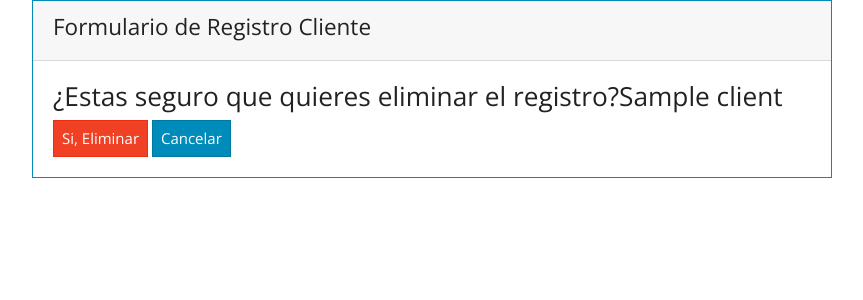
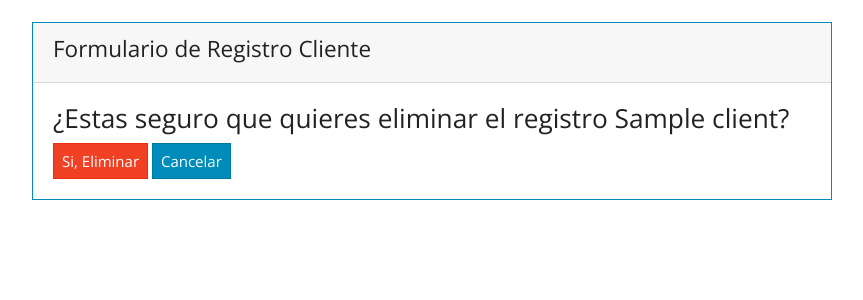
Before and after one commit to Junio28/appalmacen, a Django app: page /cliente/eliminar/1/ in a window 1280 px wide. Shown: the part 55-355 px from the top of the page, without its empty margins (208-1071 px from the left). Run offline with Django 3.2, Linux system fonts and the light colour scheme; tables that the repository leaves empty hold one stand-in row (values such as "Sample post"); some libraries are stand-ins or nearby versions.

Commit message:
Otros diseños y rediseños

```diff
--- a/templates/clients/client_delete.html
+++ b/templates/clients/client_delete.html
@@ -2,17 +2,21 @@
 {% block title %}Página de Cliente {% endblock %}
 
 {% block content %}
+<div class="container">
+  <br>
   <div align="center">
     <div class="card border-primary mb-3" style="max-width: 50rem;" align="justify">
      <div class="card-header"><H4> Formulario de Registro Cliente</div>
      <div class="card-body">
        <form method="POST">
            {% csrf_token %}
-       <h3>¿Estas seguro que quieres eliminar el registro?{{object.name}}</h3>
+           <h3>¿Estas seguro que quieres eliminar el registro {{object.name}}?</h3>
            <button type="submit" class="btn btn-danger">Si, Eliminar</button>
            <a href="{% url 'cliente:client_list'%}" class="btn btn-primary">Cancelar</a>
        </form>
      </div>
     </div>
     </div>
+</div>
+
 {% endblock %}
--- a/templates/products/product_delete.html
+++ b/templates/products/product_delete.html
@@ -10,7 +10,7 @@
  <div class="card-body">
    <form method="POST">
        {% csrf_token %}
-       <h3>¿Estas seguro que quieres eliminar el registro?{{object.name}}</h3>
+       <h3>¿Estas seguro que quieres eliminar el registro {{object.name}}?</h3>
        <button type="submit" class="btn btn-danger">Si, Eliminar</button>
        <a href="{% url 'producto:product_list'%}" class="btn btn-primary">Cancelar</a>
    </form>
--- a/templates/products/product_form.html
+++ b/templates/products/product_form.html
@@ -1,10 +1,13 @@
 {% extends 'base/base.html'%}
 {% block title %}Página de Productos {% endblock %}
 {% block content %}
-<br>
+<div class="container">
+    <br>
 <form method="POST">
     {% csrf_token %}
     {{ form.as_p}}
     <button type="submit" class="btn btn-primary">Guardar</button>
 </form>
+</div>
+
 {% endblock %}
--- a/templates/products/product_list.html
+++ b/templates/products/product_list.html
@@ -1,7 +1,8 @@
 {% extends 'base/base.html'%}
 {% block title %}Página de Productos {% endblock %}
 {% block content %}
-<br>
+<div class="container">
+    <br>
 <a href="{% url 'producto:product_new' %}" class="btn btn-success">Añadir</a>
 <hr>
     <table class="table table-striped">
@@ -40,4 +41,6 @@
 
         </tbody>
     </table>
+</div>
+
 {% endblock %}
```
Also changed, not shown: templates/clients/client_form.html (+7 -6 lines), templates/clients/client_list.html (+5 -2 lines). Lines whose indentation alone changed are shown as unchanged.
